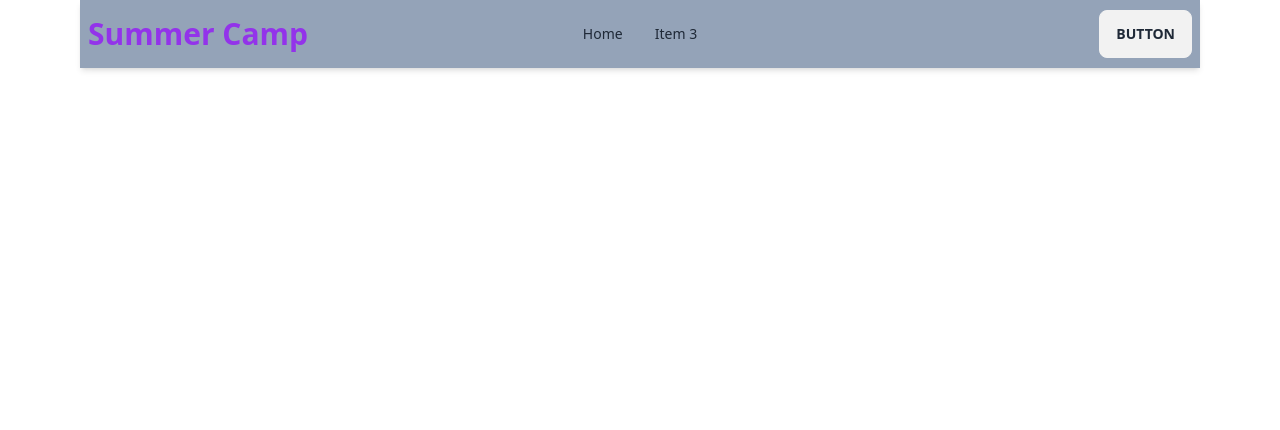
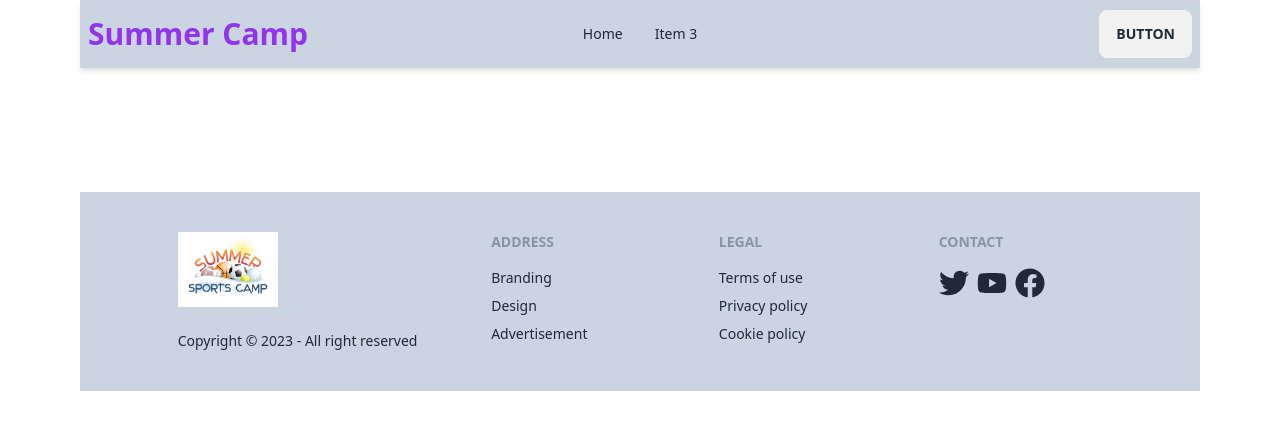
Before and after one commit to RifatHossain41/Summer-Camp-School, a React (Vite) app: page / in a window 1280 px wide. Shown: the top 430 px of the page. Built offline with nearby package versions, Linux system fonts and the light colour scheme.

Commit message:
Added Footer

```diff
--- a/package.json
+++ b/package.json
@@ -14,6 +14,7 @@
     "match-sorter": "^6.3.1",
     "react": "^18.2.0",
     "react-dom": "^18.2.0",
+    "react-icons": "^4.9.0",
     "react-router-dom": "^6.12.0",
     "sort-by": "^1.2.0"
   },
--- a/src/Layout/Main.jsx
+++ b/src/Layout/Main.jsx
@@ -1,3 +1,5 @@
+import { Outlet } from "react-router-dom";
+import Footer from "../Pages/Shared/Footer/Footer";
 import Navbar from "../Pages/Shared/Navbar/Navbar";
 
 
@@ -5,6 +7,10 @@ const Main = () => {
   return (
     <div>
       <Navbar></Navbar>
+      <div className="pt-28 pb-20">
+       <Outlet></Outlet>
+      </div>
+      <Footer></Footer>
     </div>
   );
 };
--- /dev/null
+++ b/src/Pages/Home/Home.jsx
@@ -0,0 +1,12 @@
+import Slider from "./Slider";
+
+
+const Home = () => {
+  return (
+    <div>
+      <Slider></Slider>
+    </div>
+  );
+};
+
+export default Home;
--- /dev/null
+++ b/src/Pages/Home/Slider.jsx
@@ -0,0 +1,11 @@
+
+
+const Slider = () => {
+  return (
+    <div>
+
+    </div>
+  );
+};
+
+export default Slider;
--- a/src/Pages/Shared/Footer/Footer.jsx
+++ b/src/Pages/Shared/Footer/Footer.jsx
@@ -1,9 +1,44 @@
-
+import Container from "../Container/Container";
+import img from "../../../assets/summer-camp.jpg";
+import { FaFacebook, FaTwitter, FaYoutube } from "react-icons/fa";
 
 const Footer = () => {
   return (
     <div>
-
+      <Container>
+        <footer className="footer p-10 bg-slate-300 text-base-content">
+          <div className="mx-auto">
+            <img src={img} alt="" width="100" height="100" />
+            <p className="mt-4">Copyright © 2023 - All right reserved</p>
+          </div>
+          <div>
+            <span className="footer-title text-slate-600">Address</span>
+            <a className="link link-hover">Branding</a>
+            <a className="link link-hover">Design</a>
+            <a className="link link-hover">Advertisement</a>
+          </div>
+          <div>
+            <span className="footer-title text-slate-600">Legal</span>
+            <a className="link link-hover">Terms of use</a>
+            <a className="link link-hover">Privacy policy</a>
+            <a className="link link-hover">Cookie policy</a>
+          </div>
+          <div>
+            <span className="footer-title text-slate-600">Contact</span>
+            <div className="flex gap-2">
+              <div>
+                <FaTwitter size={30} />
+              </div>
+              <div>
+                <FaYoutube size={30} />
+              </div>
+              <div>
+                <FaFacebook size={30} />
+              </div>
+            </div>
+          </div>
+        </footer>
+      </Container>
     </div>
   );
 };
--- /dev/null
+++ b/src/Pages/Shared/Navbar/Avatar.jsx
@@ -0,0 +1,11 @@
+
+
+const Avatar = () => {
+  return (
+    <div>
+      {/* <img className="rounded-full" src={user && user.photoURL : Login} alt="" height="30" width="30"/> */}
+    </div>
+  );
+};
+
+export default Avatar;
--- a/src/Pages/Shared/Navbar/Navbar.jsx
+++ b/src/Pages/Shared/Navbar/Navbar.jsx
@@ -1,4 +1,5 @@
 import Container from "../Container/Container";
+// import Avatar from "./Avatar";
 
 
 const Navbar = () => {
@@ -11,7 +12,7 @@ const Navbar = () => {
   return (
     <div className="fixed w-full z-10">
       <Container>
-      <div className="navbar bg-slate-400 shadow-md">
+      <div className="navbar bg-slate-300 shadow-md">
         <div className="navbar-start">
           <div className="dropdown">
             <label tabIndex={0} className="btn btn-ghost lg:hidden">
@@ -30,6 +31,7 @@ const Navbar = () => {
         </div>
         <div className="navbar-end">
           <a className="btn">Button</a>
+          {/* <Avatar></Avatar> */}
         </div>
       </div>
       </Container>
```
Also changed, not shown: src/Routers/Router.jsx (+7 -0 lines), src/assets/summer-camp.jpg (added), 1 other file (tests, documents, lock files or other folders).
